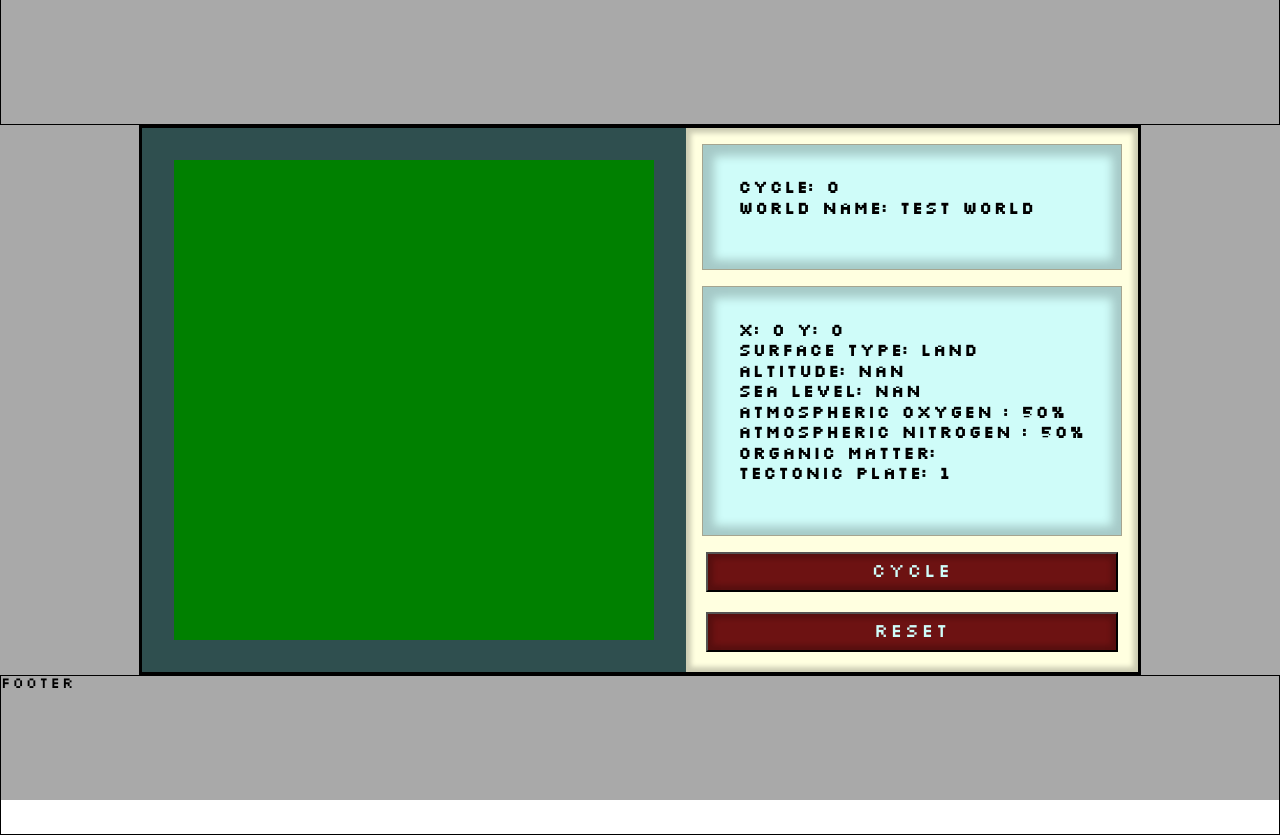
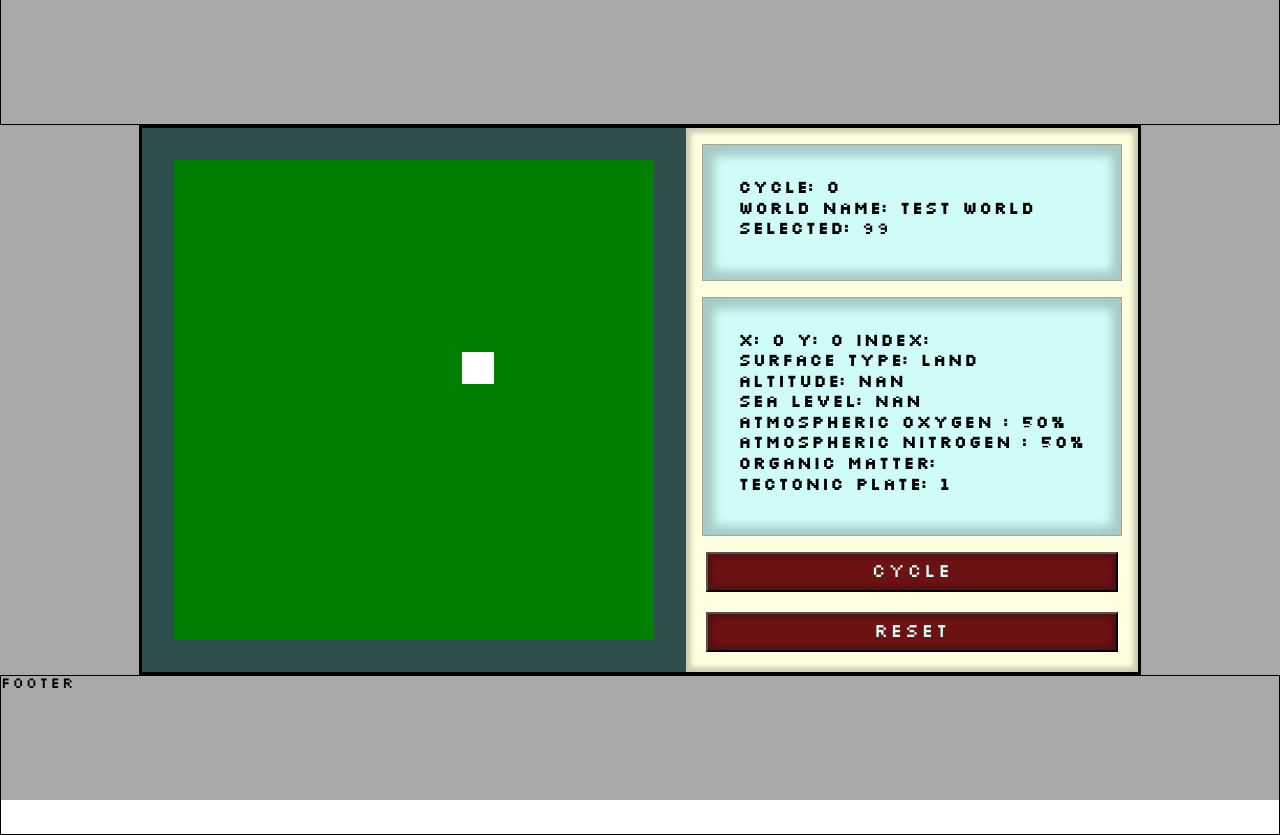
Before and after one commit to mtleonardjr/cycle-v1, a React (Create React App) app: page / in a window 1280 px wide. Built offline with nearby package versions, Linux system fonts and the light colour scheme.

Commit message:
added selected feature

```diff
--- a/src/App.css
+++ b/src/App.css
@@ -107,3 +107,7 @@
 .background-green {
   background-color: green;
 }
+
+.background-white {
+  background-color: white;
+}
--- a/src/App.js
+++ b/src/App.js
@@ -11,7 +11,7 @@ function App() {
 
   const [tileData, setTileData] = useState(initialArray)
   const [infoData, setInfoData] = useState({position:{xPos:0,yPos:0},"surface":{tectonicPlate: 1,"surfaceType":"land","fertility":0.5},"atmosphere":{"oxygen":0.5,"nitrogen":0.5},"uGround":{"waterSat":0.75}})
-  const [gameData, setGameData] = useState({cycle: 0, worldName: "test World"})
+  const [gameData, setGameData] = useState({cycle: 0, worldName: "Test World", selected: [99]})
 
   //Main Method
   const cycle = () => {
@@ -29,6 +29,8 @@ function App() {
   // get tile data from hovered tile
   const getHoverData = (data) => {
     setInfoData(data);
+    setGameData({...gameData, selected: [data.tileId]})
+    console.log(data.tileId);
   }
 
   //increase cycle count
@@ -51,7 +53,7 @@ function App() {
       <div className='ui-container'>
         <div className='grid-container'>
           {tileData.map((item, index)=>{
-            return <Tile data={tileData[index]} getHoverData={getHoverData} key={index}/>
+            return <Tile data={tileData[index]} getHoverData={getHoverData} key={index} gameData={gameData}/>
           })}
         </div>
         <Info data={infoData} cycleFunc={cycle} resetFunc={reset} upCycleFunc={upCycle} resetCycleFunc={resetCycle} gameData={gameData}/>
--- a/src/components/Info.js
+++ b/src/components/Info.js
@@ -7,9 +7,10 @@ const Info = ({ data, cycleFunc, resetFunc, upCycleFunc, resetCycleFunc, gameDat
             <div className='info-item-container'>
                 <div className='info-item-top'>Cycle: {gameData.cycle}</div>
                 <div className='info-item'>World Name: {gameData.worldName}</div>
+                <div className='info-item'>Selected: {gameData.selected}</div>
             </div>
             <div className='info-item-container'>
-                <div className='info-item-top'>X: {data.position.xPos} Y: {data.position.yPos}</div>
+                <div className='info-item-top'>X: {data.position.xPos} Y: {data.position.yPos} Index: {data.tileId}</div>
                 <div className='info-item'>Surface Type: {data.surface.surfaceType}</div>
                 {/* <div className='info-item'>{data.surface.surfaceType === "land" ? "Altitude: " + Math.round(data.surface.altitude) : "Sea Level: " + Math.round(data.surface.waterLevel)}</div> */}
                 <div className='info-item'>{"Altitude: " + Math.round(data.surface.altitude)}</div>
--- a/src/components/Tile.js
+++ b/src/components/Tile.js
@@ -1,6 +1,6 @@
 import React from 'react'
 
-const Tile = ({ data, getHoverData }) => {
+const Tile = ({ data, getHoverData, gameData }) => {
 
     const hover = () => {
         getHoverData(data);
@@ -10,8 +10,8 @@ const Tile = ({ data, getHoverData }) => {
         //<div className='grid-item' id='grid-item-one'>{JSON.stringify(data)}</div>
 
         <div
-            className={data.surface.surfaceType==='water' ? 'grid-item background-blue' : 'grid-item background-green'}
-            onMouseEnter={hover}>
+            className={ gameData.selected[0] === data.tileId ? 'grid-item background-white' : data.surface.surfaceType==='water' ? 'grid-item background-blue' : 'grid-item background-green'}
+            onMouseDown={hover}>
         </div>
     )
 
```
